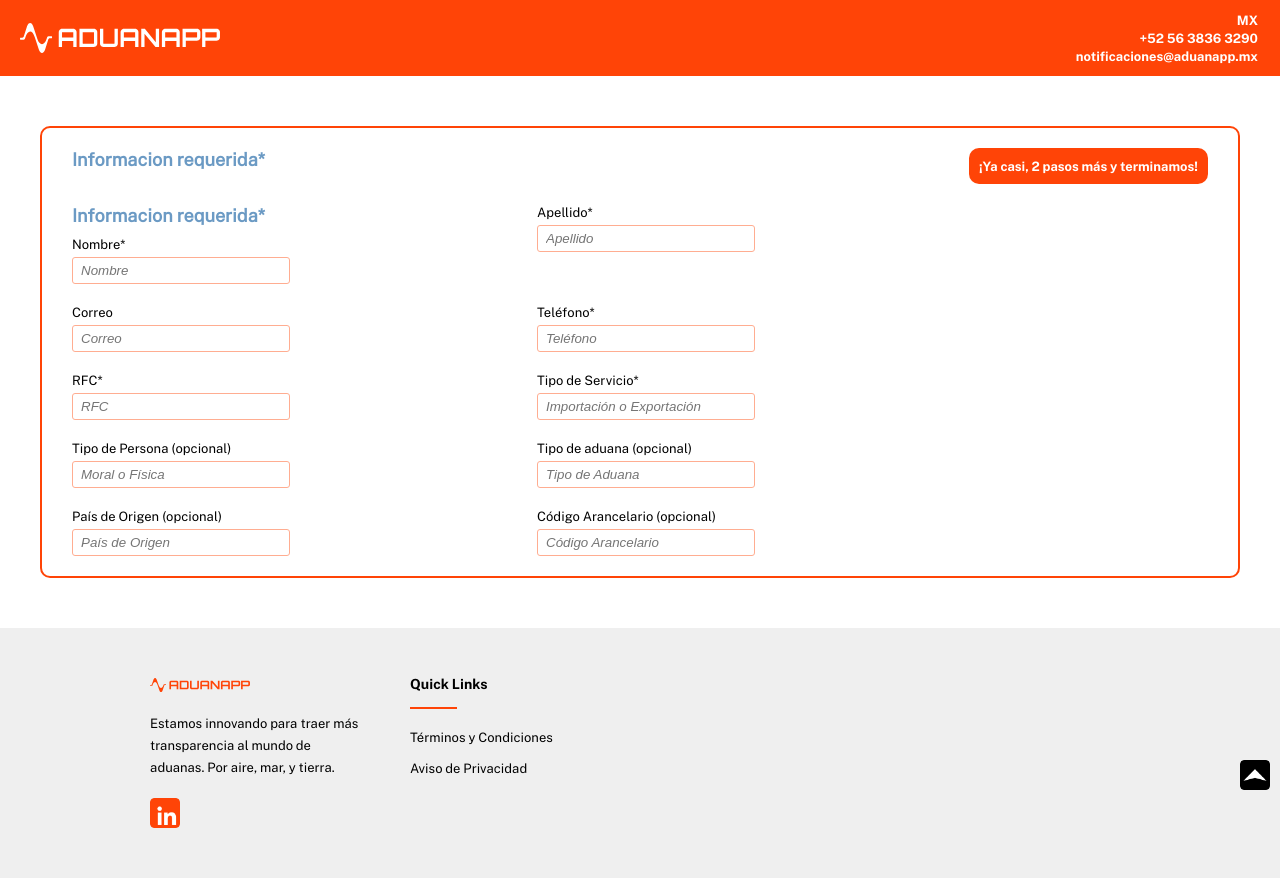
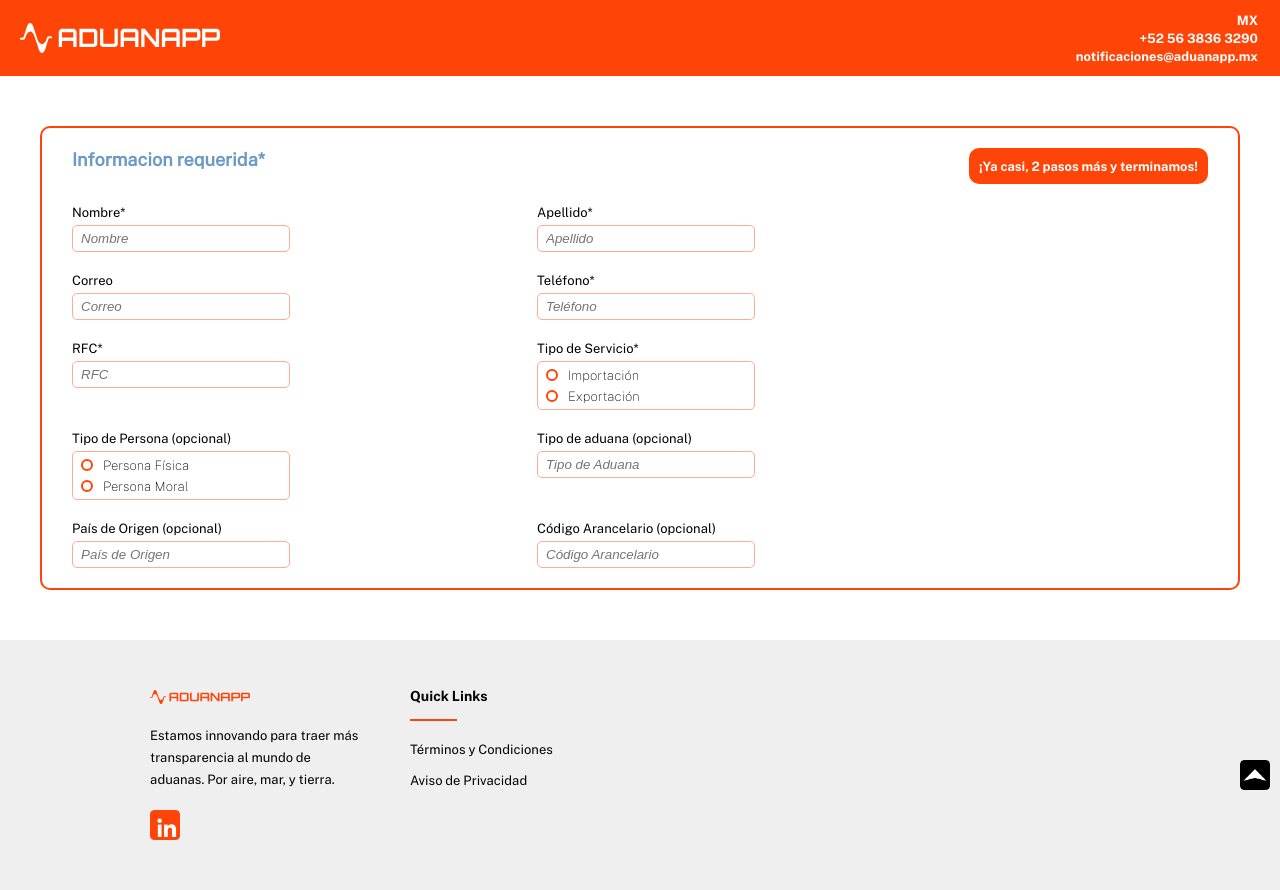
Before and after one commit to victorgallegosc/aduanappShop, a React (Vite) app: page /information-portal in a window 1280 px wide. Built offline with nearby package versions, Linux system fonts and the light colour scheme.

Commit message:
Update Information Portal View

```diff
--- a/src/components/InformationPortal/InformationPortal.module.css
+++ b/src/components/InformationPortal/InformationPortal.module.css
@@ -15,12 +15,15 @@
   .containerHeaderMessage {
     margin-bottom: 20px;
   }
+  .border {
+    max-width: 200px;
+  }
 }
 
 .container {
   border: 2px solid #ff4407;
   border-radius: 10px;
-    padding: 20px 30px
+  padding: 20px 30px;
 }
 .containerHeader {
   display: flex;
@@ -40,7 +43,6 @@
   font-size: 18px;
   color: #6b9ac4;
   margin-top: 0;
-
   margin-bottom: 10px;
 }
 .formContainer {
@@ -55,8 +57,9 @@
   flex-direction: column;
   row-gap: 20px;
 }
-.formContainer label, .formContainerMbl {
-    font-family: 'Public Sans Regular';
+.formContainer label,
+.formContainerMbl {
+  font-family: "Public Sans Regular";
   font-size: 13px;
 }
 .formField {
@@ -64,16 +67,16 @@
   flex-direction: column;
   width: auto;
 }
-.formField input, .radiusFieldDiv {
+.formField input {
   border: 1px solid #ffad91;
-    border-radius: 3px;
+  border-radius: 5px;
   padding: 5px 8px;
   margin-top: 5px;
 }
-.formContainer input, .radiusFieldDiv {
+.formContainer input {
   max-width: 200px;
 }
-.formContainerMbl input, .radiusFieldDiv {
+.formContainerMbl input {
   width: 90%;
 }
 ::placeholder {
@@ -87,3 +90,34 @@
   /* Microsoft Edge */
   font-style: italic;
 }
+.border {
+  display: flex;
+  flex-direction: column;
+  width: auto;
+  border: 1px solid #ffad91;
+  border-radius: 5px;
+  padding: 5px 8px;
+  margin-top: 5px;
+  row-gap: 5px;
+  width: 90%;
+}
+.formField input[type="radio"] {
+  appearance: none;
+  width: 12px;
+  height: 12px;
+  border: 2px solid #ff4407;
+  border-radius: 50%;
+  margin: 0 10px 0 0;
+  padding: 0;
+  position: relative;
+}
+
+.formField input[type="radio"]:checked {
+  background-color: #ff4407;
+}
+
+.formField label {
+  display: flex;
+  align-items: center;
+  cursor: pointer;
+}
--- a/src/components/InformationPortal/index.tsx
+++ b/src/components/InformationPortal/index.tsx
@@ -56,9 +56,7 @@ const InformationPortal: React.FC = () => {
                         ¡Ya casi, 2 pasos más y terminamos!
                     </p>
                 </div>
-            ) : (
-                ""
-            )}
+            ) : ("")}
             <div className={styles.container}>
                 {isMobile ? (
                     <form
@@ -122,24 +120,49 @@ const InformationPortal: React.FC = () => {
                         </div>
                         <div className={styles.formField}>
                             <label>Tipo de Servicio*</label>
+                            <div className={styles.border}>
+                                <label style={{ fontFamily: "Public Sans Thin" }}>
                                     <input
                                         name="tipoDeServicio"
-                                type="text"
-                                placeholder="Importación o Exportación"
-                                value={formData.tipoDeServicio}
+                                        type="radio"
+                                        value="importacion"
                                         onChange={handleChange}
-                                required
                                     />
+                                    Importación
+                                </label>
+                                <label style={{ fontFamily: "Public Sans Thin" }}>
+                                    <input
+                                        name="tipoDeServicio"
+                                        type="radio"
+                                        value="exportacion"
+                                        onChange={handleChange}
+                                    />
+                                    Exportación
+                                </label>
+                            </div>
                         </div>
                         <div className={styles.formField}>
                             <label>Tipo de Persona (opcional)</label>
+                            <div className={styles.border}>
+                                <label style={{ fontFamily: "Public Sans Thin" }}>
                                     <input
                                         name="persona"
-                                type="text"
-                                placeholder="Moral o Física"
-                                value={formData.persona}
+                                        type="radio"
+                                        value="fisica"
                                         onChange={handleChange}
                                     />
+                                    Persona Física
+                                </label>
+                                <label style={{ fontFamily: "Public Sans Thin" }}>
+                                    <input
+                                        name="persona"
+                                        type="radio"
+                                        value="moral"
+                                        onChange={handleChange}
+                                    />
+                                    Persona Moral
+                                </label>
+                            </div>
                         </div>
                         <div className={styles.formField}>
                             <label>Tipo de aduana (opcional)</label>
@@ -203,7 +226,6 @@ const InformationPortal: React.FC = () => {
                             onSubmit={handleSubmit}
                         >
                             <div className={styles.formField}>
-                                <h2>Informacion requerida*</h2>
                                 <label>Nombre*</label>
                                 <input
                                     name="nombre"
@@ -259,24 +281,49 @@ const InformationPortal: React.FC = () => {
                             </div>
                             <div className={styles.formField}>
                                 <label>Tipo de Servicio*</label>
+                                <div className={styles.border}>
+                                    <label style={{ fontFamily: "Public Sans Thin" }}>
                                         <input
                                             name="tipoDeServicio"
-                                    type="text"
-                                    placeholder="Importación o Exportación"
-                                    value={formData.tipoDeServicio}
+                                            type="radio"
+                                            value="importacion"
                                             onChange={handleChange}
-                                    required
                                         />
+                                        Importación
+                                    </label>
+                                    <label style={{ fontFamily: "Public Sans Thin" }}>
+                                        <input
+                                            name="tipoDeServicio"
+                                            type="radio"
+                                            value="exportacion"
+                                            onChange={handleChange}
+                                        />
+                                        Exportación
+                                    </label>
+                                </div>
                             </div>
                             <div className={styles.formField}>
                                 <label>Tipo de Persona (opcional)</label>
+                                <div className={styles.border}>
+                                    <label style={{ fontFamily: "Public Sans Thin" }}>
                                         <input
                                             name="persona"
-                                    type="text"
-                                    placeholder="Moral o Física"
-                                    value={formData.persona}
+                                            type="radio"
+                                            value="fisica"
                                             onChange={handleChange}
                                         />
+                                        Persona Física
+                                    </label>
+                                    <label style={{ fontFamily: "Public Sans Thin" }}>
+                                        <input
+                                            name="persona"
+                                            type="radio"
+                                            value="moral"
+                                            onChange={handleChange}
+                                        />
+                                        Persona Moral
+                                    </label>
+                                </div>
                             </div>
                             <div className={styles.formField}>
                                 <label>Tipo de aduana (opcional)</label>
```
Lines whose indentation alone changed are shown as unchanged.
